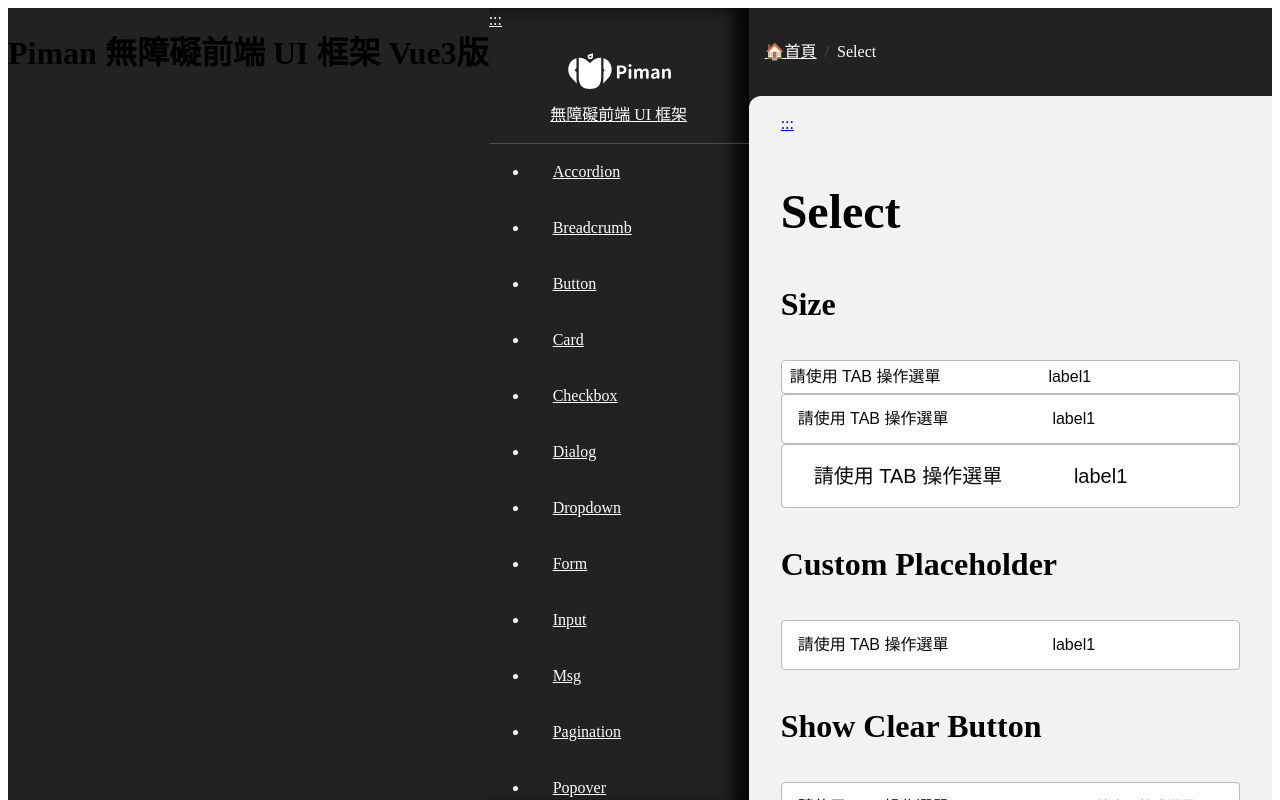
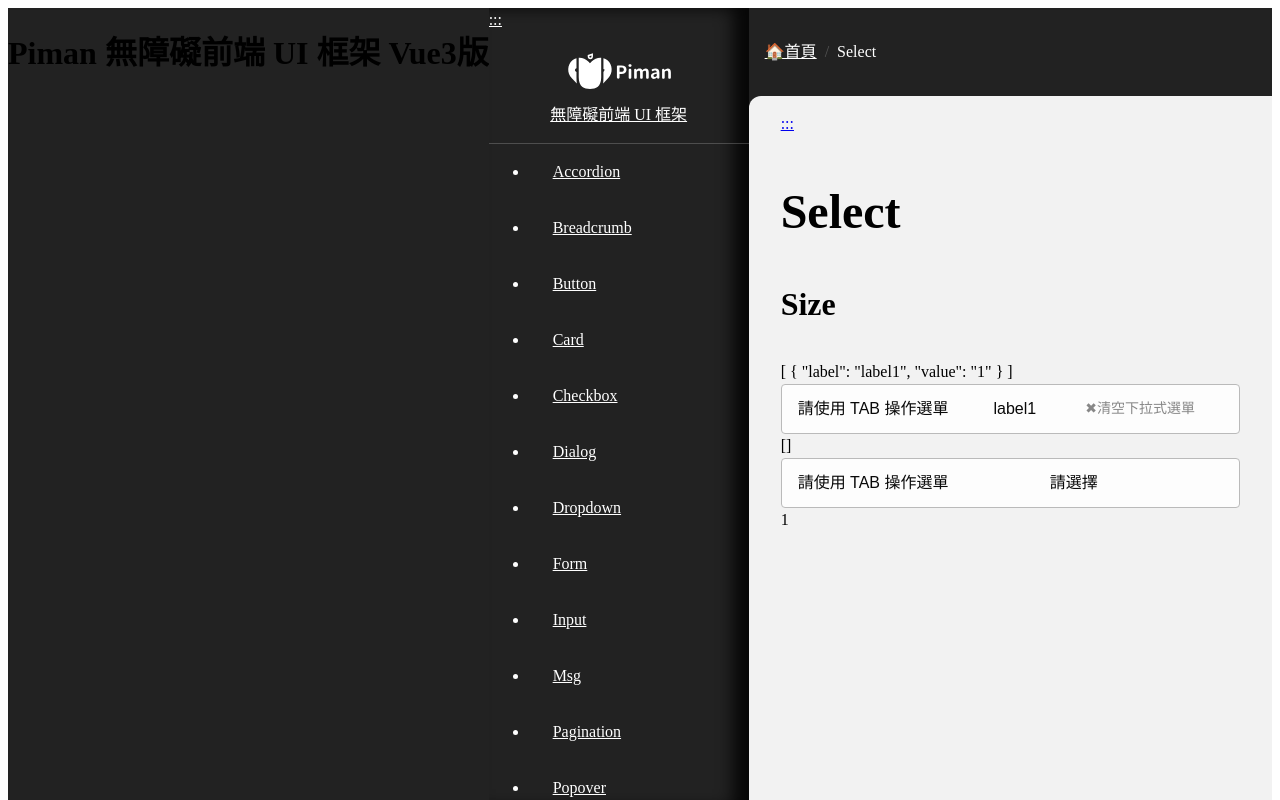
Before and after one commit to BPbase/piman, a Vue app: page /#/select in a window 1280 px wide. Shown: the top 800 px of the page. Built offline with nearby package versions, Linux system fonts and the light colour scheme.

Commit message:
test: deving

```diff
--- a/src/components/Checkbox/PiCheckbox.vue
+++ b/src/components/Checkbox/PiCheckbox.vue
@@ -9,6 +9,7 @@
       class="pi-checkbox-input"
       v-bind="$attrs"
       @change="onEvent('change')"
+      @focus="onEvent('focus')"
       @blur="onEvent('blur')"
     />
     <div class="pi-checkbox__inner">
@@ -34,10 +35,13 @@
   }
 })
 
-const emit = defineEmits(['input', 'blur', 'change', 'update:modelValue'])
+const emit = defineEmits(['change', 'focus', 'blur', 'update:modelValue'])
 
 const fixId = ref('')
 
+/**
+ * * 綁定checkbox的checked，觸發父層value的更新
+ */
 const activeCheck = computed({
   get() {
     return props.modelValue.includes(props.value)
@@ -52,6 +56,9 @@
   }
 })
 
+/**
+ * ? 取得父層的formItem
+ */
 const formItem = computed(() => {
   const self = getCurrentInstance()
   if (!self) return null
@@ -67,7 +74,10 @@
   return parent
 })
 
-const onEvent = (event: 'blur' | 'change') => {
+/**
+ * * 可觸發外層設定的change或blur事件
+ */
+const onEvent = (event: 'change' | 'focus' | 'blur') => {
   emit(event)
   nextTick(() => {
     if (formItem.value) formItem.value.emit(event)
--- a/src/components/Input/PiInput.vue
+++ b/src/components/Input/PiInput.vue
@@ -121,11 +121,12 @@
   accesskey: String
 })
 
+const self = getCurrentInstance()
 const focus = ref(false)
 const pwdVisible = ref(false)
 const checkTypePassword = ref(false)
 const emit = defineEmits(['update:modelValue', 'change', 'inputKeyup', 'blur'])
-const refPiInput = ref(null)
+const refPiInput = ref<HTMLInputElement | null>(null)
 
 onMounted(() => {
   if (props.type == 'password') {
@@ -139,7 +140,6 @@
 
 const handleBlur = (event) => {
   focus.value = false
-  const self = getCurrentInstance()
   if (self) {
     self.emit('blur', event.target.value)
   }
@@ -147,32 +147,38 @@
 
 const handleInput = (event) => {
   emit('update:modelValue', event.target.value)
-  const self = getCurrentInstance()
   if (self) {
     self.emit('change', event.target.value)
   }
 }
 
+/**
+ * * 清除輸入框內容
+ */
 const handleClearInput = () => {
   emit('update:modelValue', '')
   emit('change', '')
   if (formItem.value) {
     formItem.value.emit('change')
   }
-  const focusPiInput = refPiInput.value as unknown as HTMLInputElement
-  focusPiInput.focus()
+  if (refPiInput.value) {
+    refPiInput.value.focus()
+  }
 }
-
+/**
+ * * 密碼顯示/隱藏
+ */
 const handlePwdVisible = () => {
   pwdVisible.value = !pwdVisible.value
 }
 
+// ! 此function可棄用，鍵盤行為無需透過此function處理
 const handleKeyup = (event) => {
   emit('inputKeyup', event.target.value)
 }
 
+// ? 取得父層的formItem
 const formItem = computed(() => {
-  const self = getCurrentInstance()
   if (!self) return null
   let parent = self.parent
   if (!parent) return null
--- a/src/components/Pagination/PiPagination.vue
+++ b/src/components/Pagination/PiPagination.vue
@@ -15,7 +15,7 @@
         v-if="layout.includes('page_size')"
         class="pi-pagination-info pi-pagination-info--pagesize"
       >
-        <!-- <pi-select
+        <pi-select
           v-model="syncPageSize"
           class="page-size-select"
           :options="pageSizeOptions"
@@ -29,7 +29,7 @@
           <template v-slot:affix>
             <span class="affix">{{ t('pagination.result') }}</span>
           </template>
-        </pi-select> -->
+        </pi-select>
       </div>
     </div>
     <div class="pi-pagination-group__item">
--- a/src/components/Select/PiSelect.vue
+++ b/src/components/Select/PiSelect.vue
@@ -1,4 +1,6 @@
 <template>
+
+  {{ selectedVal  }}
   <div ref="refPiSelect" :id="`${fixId}`" class="pi-select">
     <pi-button
       type="button"
@@ -14,32 +16,39 @@
       :class="['pi-select-btn', listboxOpen ? 'pi-select-btn--open' : '']"
       :a11y="a11y"
     >
+      <!-- 插槽:文字前綴 -->
       <slot name="prefix"></slot>
       <span class="visually-hidden">{{ t('select.hint') }}</span>
+      <!-- 無選項時顯示 "請選擇" -->
       <span
         v-if="selectedVal.length === 0"
         :id="`${fixId}-label-text`"
         class="pi-select-text pi-select-placeholder"
       >
-        <span v-if="placeholder">{{ placeholder }}</span>
-        <span v-else>{{ t('select.placeholder') }}</span>
+        <span>{{ placeholder ? placeholder : t('select.placeholder') }}</span>
       </span>
-      <span v-else-if="multiple !== undefined" class="pi-select-text multiple-label-group">
+      <!-- 多選選項 -->
+      <span v-else-if="multiple" class="pi-select-text multiple-label-group">
+        <!-- accordion顯示 第一個選項 +n -->
         <template v-if="multiple === 'accordion' && selectedVal.length > 1">
           <span class="multiple-label">{{ selectedVal[0].label }}</span>
           <span class="pi-badge">+{{ selectedVal.length - 1 }}</span>
         </template>
+        <!-- 正常顯示所有選項 -->
         <span v-else v-for="item in selectedVal" :key="item.value" class="multiple-label">
           {{ item.label }}
         </span>
       </span>
+      <!-- 單選選項 -->
       <span v-else :id="`${fixId}-label-text`" class="pi-select-text">
         {{ selectedVal[0].label }}
       </span>
+      <!-- 插槽:文字後綴 -->
       <slot name="affix"></slot>
+      <!-- 清除按鈕 -->
       <div
         role="button"
-        v-if="selectedVal.length > 0 && showClear == true"
+        v-if="selectedVal.length > 0 && clearable == true"
         tabindex="0"
         @click.stop="handleClearSelected"
         @keydown.enter.prevent.stop="handleClearSelected"
@@ -57,14 +66,16 @@
       tabindex="-1"
       :aria-labelledby="`${fixId}-label-text`"
       :aria-activedescendant="selectedId"
-      :aria-multiselectable="multiple !== undefined"
+      :aria-multiselectable="multiple !== false"
       :class="[
         'pi-select-popup',
         listboxOpen ? 'pi-select-popup--open' : '',
         listboxClass ? listboxClass : ''
       ]"
     >
+      <!-- toolbar功能 (search) -->
       <div v-if="toolbar" class="toolbar">
+        <!-- 選項搜尋框 -->
         <label :for="`${fixId}-search`">
           <pi-input
             v-model="searchInput"
@@ -97,7 +108,7 @@
               tabindex="0"
               :class="{
                 'option-checked': item.checked,
-                'option-multi-checked': multiple !== undefined
+                'option-multi-checked': multiple !== false
               }"
               :aria-selected="item.checked"
               @click.stop="handleClickOption(item, childIndex, index, true)"
@@ -117,7 +128,7 @@
           tabindex="0"
           :class="{
             'option-checked': item.checked,
-            'option-checked--multi': multiple !== undefined
+            'option-checked--multi': multiple !== false
           }"
           :aria-selected="item.checked"
           @click.stop="handleClickOption(item, index, false)"
@@ -142,7 +153,8 @@
   nextTick,
   getCurrentInstance,
   inject,
-  Ref
+  Ref,
+  PropType
 } from 'vue'
 import useI18n from '@/locales/useI18n'
 import { generateId } from '@/utils/generateId'
@@ -190,14 +202,17 @@
     required: true
   },
   modelValue: [String, Number, Array],
-  multiple: [String],
+  multiple: {
+    type: [Boolean, String] as PropType<boolean | 'accordion'>,
+    default: false
+  },
   placeholder: String,
-  showClear: {
+  clearable: {
     type: Boolean,
     default: false
   },
   disabled: Boolean,
-  toolbar: Array,
+  toolbar: Array as PropType<'search'[]>,
   optionWidth: String,
   size: String,
   listboxClass: String,
@@ -217,7 +232,7 @@
 const refSelectSearch = ref(null)
 const listboxOpen = ref(false)
 const selectedId = ref('')
-const fixId = ref(generateId())
+const fixId = ref('')
 const keyword = ref('')
 const searchInput = ref('')
 const trap = ref(null)
@@ -226,30 +241,39 @@
   wait: 800
 })
 
-// Value
-const selectedVal = computed({
+// * 選擇值
+const selectedVal = computed<{ label: string; value: string }[]>({
   get: () => {
-    if (props.multiple === undefined) {
-      let groupOpt: typeof Option | undefined
+    if (!props.multiple) {
+      // * 單選區塊
+      let groupOpt = undefined
+      if (Array.isArray(props.modelValue)) {
+        console.error('value should not be an array in single mode')
+      }
       const opt = props.options.find((o) => {
         if ((o as OptionGroup).type === 'group') {
           const found = (o as OptionGroup).options.find((subO) => subO.value === props.modelValue)
-          if (found) groupOpt = found
+          if (found) groupOpt = found // * 群組選項中的被選擇值
         } else {
-          return (o as Option).value === props.modelValue
+          return (o as Option).value === props.modelValue // * 非群組選項中的被選擇值
         }
       })
-
       return opt ? [opt] : groupOpt ? [groupOpt] : []
     } else {
+      // * 多選區塊
       let groupOpts: Option[] = []
+      if (!Array.isArray(props.modelValue)) {
+        console.error('value should be an array in multiple mode')
+      }
       const opt = props.options.filter((o) => {
         if ((o as OptionGroup).type === 'group' && Array.isArray(props.modelValue)) {
-          const found = (o as OptionGroup).options.filter((subO) =>
-            props.modelValue.includes(subO.value)
-          )
+          // * 群組選項中的被選擇值
+          const found = (o as OptionGroup).options.filter((subO) => {
+            return (props.modelValue as Array<string | number>).includes(subO.value)
+          })
           groupOpts = groupOpts.concat(found)
         } else if (Array.isArray(props.modelValue)) {
+          // * 非群組選項中的被選擇值
           return (props.modelValue as Array<string | number>).includes((o as Option).value)
         }
       })
@@ -257,6 +281,8 @@
     }
   },
   set: (val) => {
+    console.log('val',val);
+
     emit('update:modelValue', val)
     if (formItem.value) {
       nextTick(() => {
@@ -314,7 +340,7 @@
 // Click Clear Button
 const handleClearSelected = () => {
   innerOptions.value.forEach((o) => (o.checked = false))
-  const val = props.multiple === undefined ? '' : []
+  const val = !props.multiple ? '' : []
   emit('update:modelValue', val)
   if (formItem.value) formItem.value.emit('change', val)
   selectedId.value = ''
@@ -331,7 +357,7 @@
   selectedId.value = group
     ? `${fixId.value}-optgroup-${parentIndex}-option-${index}`
     : `${fixId.value}-option-${index}`
-  if (props.multiple === undefined) {
+  if (!props.multiple) {
     close()
     selectedVal.value = item.value
   } else {
@@ -482,10 +508,8 @@
   if (props.id) {
     fixId.value = 'pi-select-' + props.id
   } else {
-    fixId.value = 'pi-select-' + generateId() // 假設 generateId 是一個可用的函數
+    fixId.value = 'pi-select-' + generateId()
   }
-
-  const list: HTMLElement = refListbox.value as unknown as HTMLElement
 })
 
 onBeforeUnmount(() => {
--- a/src/views/demo/DemoInput.vue
+++ b/src/views/demo/DemoInput.vue
@@ -25,7 +25,7 @@
       <p>id manually</p>
       <section>
         <h3>Size</h3>
-        <pi-input v-model="value" size="small" id="testId" />
+        <pi-input v-model="value" size="small" id="testId" @blur="onFocus" />
         <pi-input v-model="value" />
         <pi-input v-model="value" size="large" />
       </section>
@@ -75,4 +75,7 @@
 const value = ref('')
 
 const path = ref([{ title: '🏠首頁', url: '/' }, { title: 'Input' }])
+const onFocus = (e) => {
+  console.log('blur', e)
+}
 </script>
--- a/src/views/demo/DemoPagination.vue
+++ b/src/views/demo/DemoPagination.vue
@@ -28,7 +28,7 @@
           :pageSizeOptions="pageSizeOptions"
           not yet
         -->
-        <section>
+        <!-- <section>
           <h3>Size</h3>
           <pi-pagination
             :total="totalPages"
@@ -53,8 +53,8 @@
             :pageSize="pageSize"
             size="large"
           />
-        </section>
-        <section>
+        </section> -->
+        <!-- <section>
           <h3>Change Text</h3>
           <pi-pagination
             :total="totalPages"
@@ -68,8 +68,8 @@
             <template v-slot:next-page-text>往後</template>
             <template v-slot:last-page-text>最後</template>
           </pi-pagination>
-        </section>
-        <section>
+        </section> -->
+        <!-- <section>
           <h3>Change Pager Count</h3>
           <p>pagerCount & pageSize must same</p>
           <pi-pagination
@@ -79,7 +79,7 @@
             @change:page="onChangePage"
             :pageSize="3"
           />
-        </section>
+        </section> -->
         <section>
           <h3>Layout</h3>
           <p>:layout="['total_item', 'total_page', 'page_size', 'first', 'last', 'jump']"</p>
@@ -89,7 +89,7 @@
             :pager-count="pagerCount"
             @change:page="onChangePage"
             :pageSize="pageSize"
-            :layout="[]"
+            :layout="['page_size']"
           />
         </section>
       </section>
--- a/src/views/demo/DemoSelect.vue
+++ b/src/views/demo/DemoSelect.vue
@@ -24,17 +24,21 @@
       <h2>Select</h2>
       <section>
         <h3>Size</h3>
-        <pi-select v-model="value" :options="options" size="small" listboxClass="aaa" />
-        <pi-select v-model="value" :options="options" />
-        <pi-select v-model="value" :options="options" size="large" />
+        <!-- <pi-select v-model="value" :options="options" size="small" listboxClass="aaa" /> -->
+        <pi-select v-model="value" :options="options" clearable />
+        <pi-select v-model="valueM" :options="options" multiple="accordion" clearable />
+        {{ value }}
+        {{ valueM }}
+        <!-- <pi-select v-model="valueM" :options="options" multiple :toolbar="['search']" /> -->
+        <!-- <pi-select v-model="value" :options="options" size="large" /> -->
       </section>
-      <section>
+      <!-- <section>
         <h3>Custom Placeholder</h3>
         <pi-select v-model="value" :options="options" placeholder="請點擊選擇" />
       </section>
       <section>
         <h3>Show Clear Button</h3>
-        <pi-select v-model="value" :options="options" placeholder="請點擊選擇" showClear />
+        <pi-select v-model="value" :options="options" placeholder="請點擊選擇" clearable />
       </section>
       <section>
         <h3>Prefix, Affix</h3>
@@ -78,8 +82,8 @@
         <pi-select v-model="value" :options="options" theme="success-ghost" a11y />
         <pi-select v-model="value" :options="options" theme="warning-ghost" a11y />
         <pi-select v-model="value" :options="options" theme="danger-ghost" a11y />
-      </section>
-      <section>
+      </section> -->
+      <!-- <section>
         <h3>Disabled</h3>
         <pi-select v-model="value" :options="options" disabled />
         <pi-select v-model="value" :options="options" theme="primary" disabled />
@@ -122,7 +126,7 @@
       <section>
         <h3>Simple Search(Filter)</h3>
         <pi-select v-model="valueM" :options="options" multiple :toolbar="['search']" />
-      </section>
+      </section> -->
     </div>
   </div>
 </template>
```
